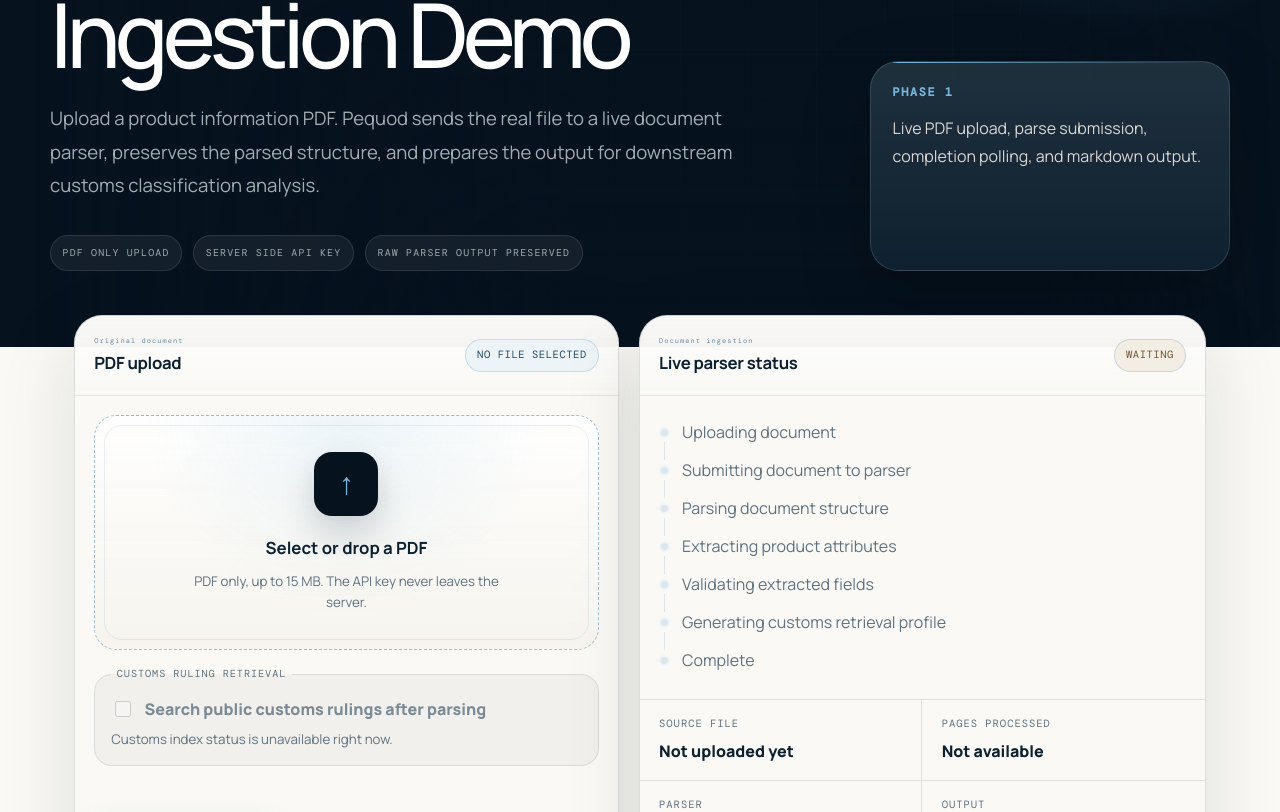
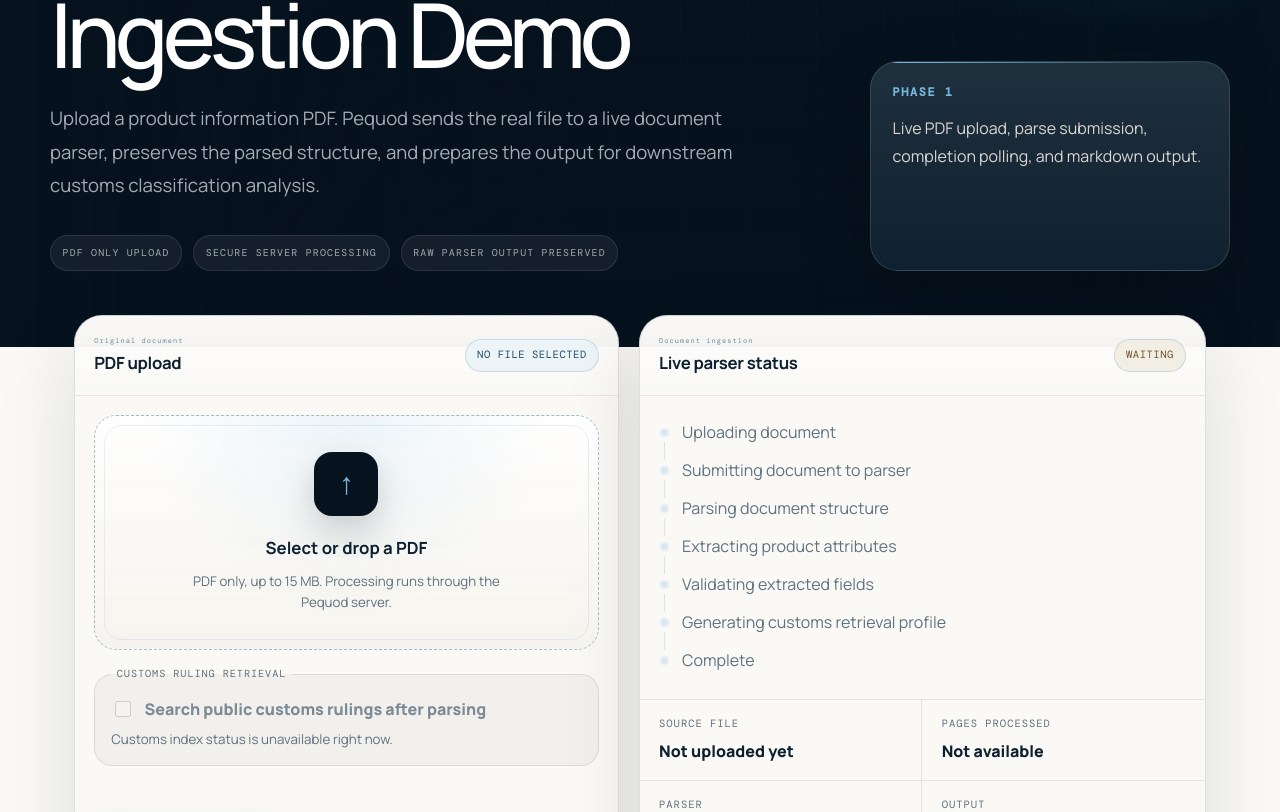
Before and after one commit to mnsalschool7-u/BoostBoss, a website: page demo/llamaparse/index.html in a window 1280 px wide. Shown: the part 427-1239 px from the top of the page. Drawn offline with nearby package versions, Linux system fonts and the light colour scheme; no server answers.

Commit message:
Remove API key wording from demo

```diff
--- a/demo/llamaparse/index.html
+++ b/demo/llamaparse/index.html
@@ -61,7 +61,7 @@
           </p>
           <div class="demo-trust" aria-label="Demo guarantees">
             <span>PDF only upload</span>
-            <span>Server side API key</span>
+            <span>Secure server processing</span>
             <span>Raw parser output preserved</span>
           </div>
         </div>
@@ -87,7 +87,7 @@
               <input id="document-file" name="document" type="file" accept="application/pdf,.pdf" required />
               <span class="drop-icon" aria-hidden="true">↑</span>
               <strong>Select or drop a PDF</strong>
-              <small>PDF only, up to 15 MB. The API key never leaves the server.</small>
+              <small>PDF only, up to 15 MB. Processing runs through the Pequod server.</small>
             </label>
             <fieldset class="index-option">
               <legend>Customs ruling retrieval</legend>
--- a/server.js
+++ b/server.js
@@ -694,7 +694,7 @@
 
 async function parsePdfWithLlamaParse(filePath, options = {}) {
   if (!process.env.LLAMA_CLOUD_API_KEY) {
-    const error = new Error("LLAMA_CLOUD_API_KEY is not configured on the server.");
+    const error = new Error("Document parser is not configured on the server.");
     error.statusCode = 503;
     throw error;
   }
@@ -1130,7 +1130,7 @@
   return true;
 }
 
-// Allow the static Pequod site to call the separate parser API without exposing credentials.
+// Allow the static Pequod site to call the separate parser service safely.
 app.use((req, res, next) => {
   if (!req.path.startsWith("/api/demo/llamaparse")) {
     return next();
```
Also changed, not shown: README.md.
